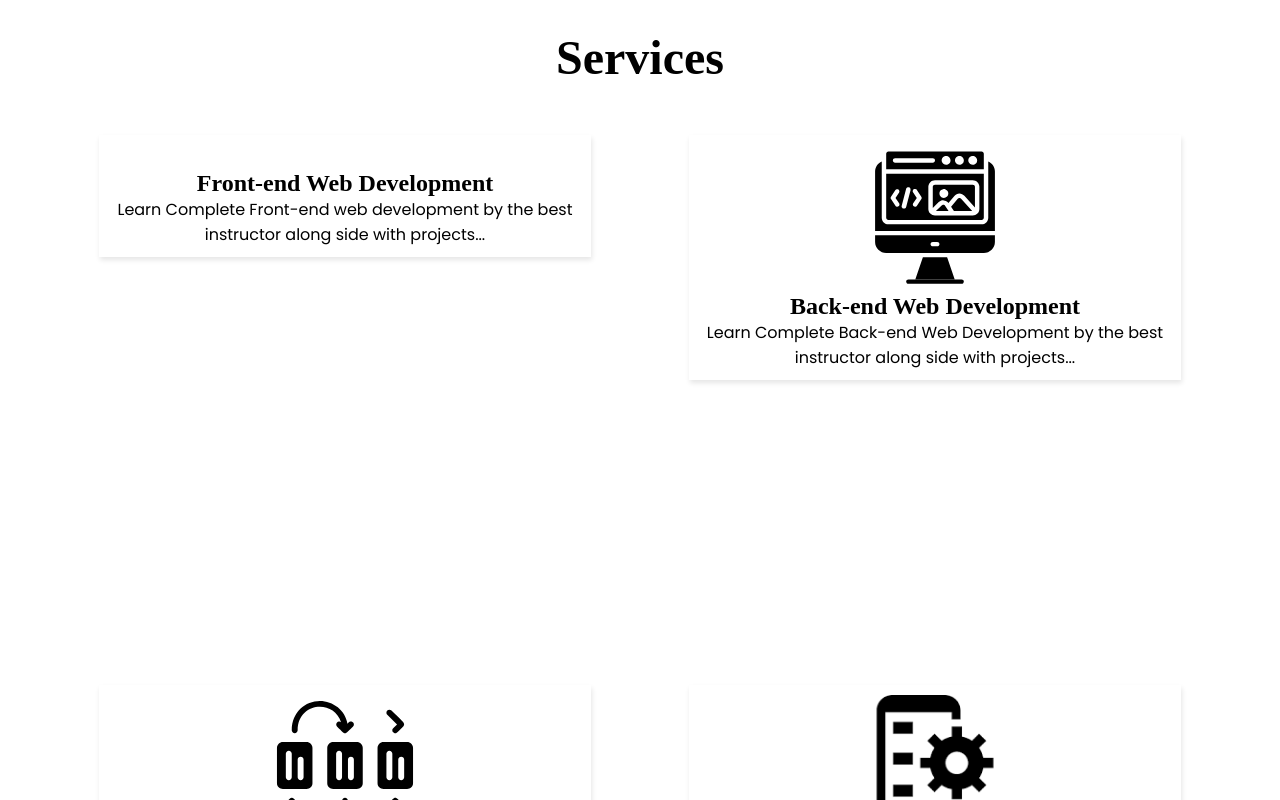
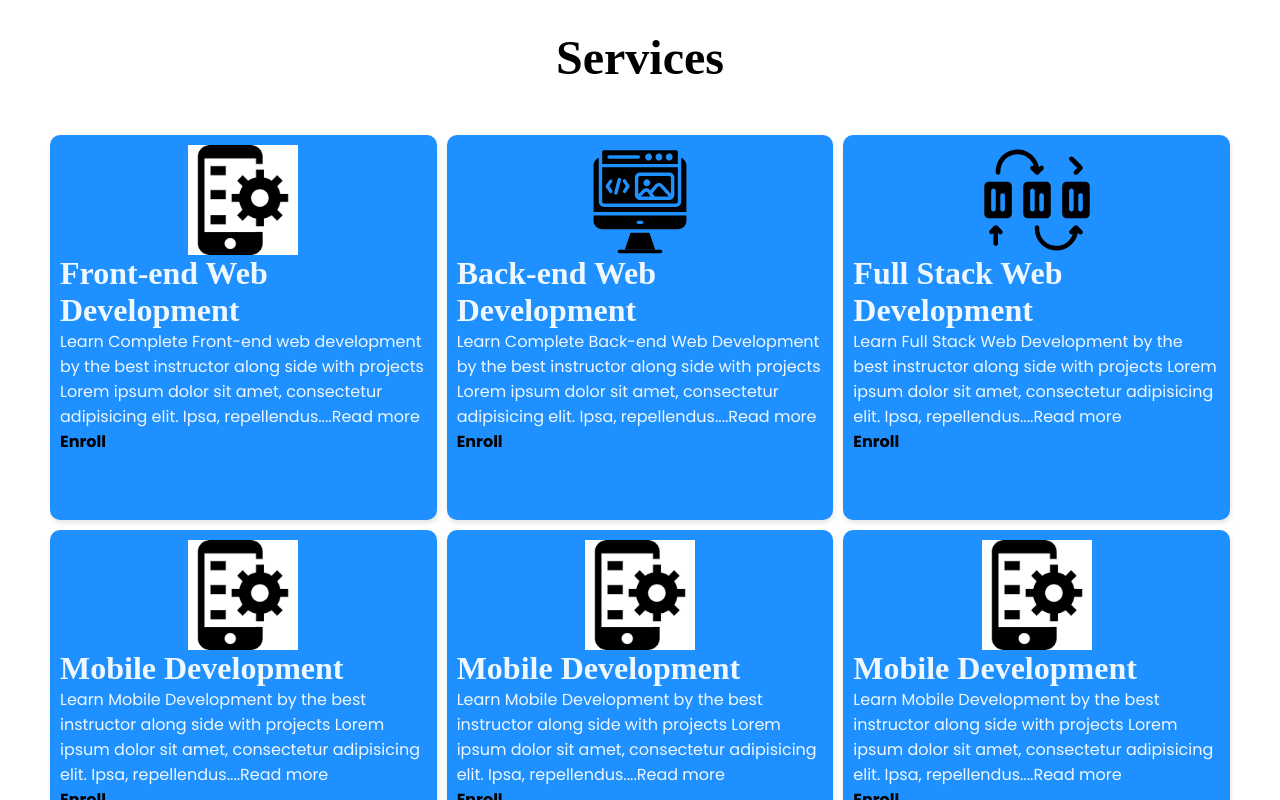
Before and after one commit to Adedayoke/TechFacilitators, a React (Create React App) app: page / in a window 1280 px wide. Shown: the part 940-1740 px from the top of the page. Built offline with nearby package versions, Linux system fonts and the light colour scheme; the HTML template or start-up script is replaced by a standard one; a web font is replaced by a local one.

Commit message:
homepage modification

```diff
--- a/src/App.js
+++ b/src/App.js
@@ -1,11 +1,20 @@
 import Homepage from './pages/Homepage';
-import './styles/index.css'
+import Pricing from './pages/Pricing';
+import Product_pricing from './pages/Product_pricing';
+import './styles/index.css';
+import { BrowserRouter, Routes, Route } from 'react-router-dom';
 
 
 function App() {
   return (
     <div className="App">
-      <Homepage />
+      <BrowserRouter>
+        <Routes>
+          <Route path='/' element={<Homepage />} />
+          <Route path='/pricing' element={<Pricing />} />
+          <Route path='/pricing/:id' element={<Product_pricing />} />
+        </Routes>
+      </BrowserRouter>
     </div>
   );
 }
--- a/src/pages/Homepage.jsx
+++ b/src/pages/Homepage.jsx
@@ -1,66 +1,95 @@
-import React from 'react';
-import Navbar from '../components/Navbar';
-import Typing_text from '../components/Typing_text';
-import Slider from '../components/Slider';
-import image1 from '../images/mobile.png';
-import image2 from '../images/Backend.svg';
-import image3 from '../images/Product_Management.svg';
-
+import React from "react";
+import Navbar from "../components/Navbar";
+import Typing_text from "../components/Typing_text";
+import Slider from "../components/Slider";
+import image1 from "../images/mobile.png";
+import image2 from "../images/Backend.svg";
+import image3 from "../images/Product_Management.svg";
+import { Link } from "react-router-dom";
 
 const Homepage = () => {
   const cardContent = [
     {
       name: "Front-end Web Development",
-            content: "Learn Complete Front-end web development by the  best instructor along side with projects...",
-            imageUrl: ""
+      content:
+        "Learn Complete Front-end web development by the  best instructor along side with projects Lorem ipsum dolor sit amet, consectetur adipisicing elit. Ipsa, repellendus....Read more",
+      imageUrl: image1,
+      id: 1
     },
     {
       name: "Back-end Web Development",
-            content: "Learn Complete Back-end Web Development by the  best instructor along side with projects...",
-            imageUrl: image2
+      content:
+        "Learn Complete Back-end Web Development by the  best instructor along side with projects Lorem ipsum dolor sit amet, consectetur adipisicing elit. Ipsa, repellendus....Read more",
+      imageUrl: image2,
+      id: 2
     },
     {
       name: "Full Stack Web Development",
-            content: "Learn Full Stack Web Development by the  best instructor along side with projects...",
-            imageUrl: image3
+      content:
+        "Learn Full Stack Web Development by the  best instructor along side with projects Lorem ipsum dolor sit amet, consectetur adipisicing elit. Ipsa, repellendus....Read more",
+      imageUrl: image3,
+      id: 3
     },
     {
       name: "Mobile Development",
-            content: "Learn Mobile Development by the  best instructor along side with projects...",
-            imageUrl: image1
+      content:
+        "Learn Mobile Development by the  best instructor along side with projects Lorem ipsum dolor sit amet, consectetur adipisicing elit. Ipsa, repellendus....Read more",
+      imageUrl: image1,
+      id: 4
     },
-    ]
+    {
+      name: "Mobile Development",
+      content:
+        "Learn Mobile Development by the  best instructor along side with projects Lorem ipsum dolor sit amet, consectetur adipisicing elit. Ipsa, repellendus....Read more",
+      imageUrl: image1,
+      id: 5
+    },
+    {
+      name: "Mobile Development",
+      content:
+        "Learn Mobile Development by the  best instructor along side with projects Lorem ipsum dolor sit amet, consectetur adipisicing elit. Ipsa, repellendus....Read more",
+      imageUrl: image1,
+      id: 6
+    },
+    {
+      name: "Mobile Development",
+      content:
+        "Learn Mobile Development by the  best instructor along side with projects Lorem ipsum dolor sit amet, consectetur adipisicing elit. Ipsa, repellendus....Read more",
+      imageUrl: image1,
+      id: 7
+    },
+  ];
 
   return (
-    <div className='homePage'>
+    <div className="homePage">
       <Navbar />
       <Typing_text />
       <Slider />
-        <section className='homePage-cont'>
-            <h1><span>Services</span></h1>
-            <div className='homePage-cont_body'>
+      <section className="homePage-cont">
+        <h1>
+          <span>Services</span>
+        </h1>
+        <div className="homePage-cont_body">
           <div className="gridCont">
-                {
-                    cardContent.map((item)=>{
+            {cardContent.map((item) => {
               return (
-                        <div className="col-12-xs col-7-sm col-5-lg">
+                <div className="card_col">
                   <div className="gridCont--card">
                     <img src={item.imageUrl} alt="" />
                     <h1>{item.name}</h1>
                     <p>{item.content}</p>
+                    <div className="enrollBtn_class">
+                        <span><Link to={`/pricing/${item.id}`}>Enroll</Link></span>
                     </div>
                   </div>
-                        )
-
-                        }
-
-                    )
-                }
+                </div>
+              );
+            })}
           </div>
         </div>
       </section>
     </div>
-  )
-}
+  );
+};
 
 export default Homepage;
--- /dev/null
+++ b/src/pages/Pricing.jsx
@@ -0,0 +1,9 @@
+import React from 'react';
+
+const Pricing = () => {
+  return (
+    <div>Pricing</div>
+  )
+}
+
+export default Pricing
--- /dev/null
+++ b/src/pages/Product_pricing.jsx
@@ -0,0 +1,9 @@
+import React from 'react'
+
+const Product_pricing = () => {
+  return (
+    <div>Product_pricing</div>
+  )
+}
+
+export default Product_pricing
--- a/src/styles/index.css
+++ b/src/styles/index.css
@@ -326,35 +326,52 @@ img {
 }
 
 .homePage-cont {
+  background-color: rgba(255, 255, 255, 0.9294117647);
   text-align: center;
   padding-top: 50px;
+  color: rgba(255, 255, 255, 0.9294117647);
 }
 .homePage-cont h1 {
   font-family: "Cormorant Upright", serif;
   font-weight: 700;
+  font-size: 2rem;
 }
 .homePage-cont h1 span {
   font-size: 3rem;
+  color: #000000;
 }
 .homePage-cont_body {
+  text-align: left;
   height: 150vh;
   display: flex;
   align-items: center;
   justify-content: center;
   padding: 50px;
+  overflow-y: auto;
 }
 .homePage-cont_body .gridCont {
   height: 100%;
-  display: flex;
-  justify-content: space-between;
-  flex-flow: row wrap;
+  display: grid;
+  grid-gap: 10px;
 }
 .homePage-cont_body .gridCont--card {
+  border-radius: 10px;
   box-shadow: 1px 3px 5px rgba(0, 0, 0, 0.1);
   padding: 10px;
+  background-color: #1e90ff;
+  height: 100%;
 }
 .homePage-cont_body .gridCont--card img {
   width: 30%;
+  margin: 0 auto;
+  display: block;
+}
+.homePage-cont_body .gridCont--card .enrollBtn_class {
+  color: black;
+  font-weight: 700;
+}
+.homePage-cont_body .gridCont--card .enrollBtn_class span {
+  cursor: pointer;
 }
 
 @media (min-width: 0) {
@@ -373,13 +390,24 @@ img {
     line-height: 2rem;
     margin-bottom: 2rem;
   }
+  .homePage-cont_body .gridCont {
+    grid-template-columns: 1fr;
+  }
 }
 @media (min-width: 480px) {
-  .homePage_body {
-    padding: 50px 80px;
+  .homePage-cont_body {
+    padding: 10px;
   }
-  .homePage_body .gridCont--card {
-    margin: 0 auto;
+  .homePage-cont_body .gridCont {
+    grid-template-columns: repeat(2, 1fr);
+  }
+}
+@media (min-width: 760px) {
+  .homePage-cont_body {
+    padding: 50px;
+  }
+  .homePage-cont_body .gridCont {
+    grid-template-columns: repeat(2, 1fr);
   }
 }
 @media (min-width: 960px) {
@@ -398,340 +426,10 @@ img {
     line-height: 2.5rem;
     margin-bottom: 2.5rem;
   }
-}
-.container {
-  width: 100%;
-  max-width: 1200px;
-  box-sizing: border-box;
-  margin: 0 auto;
-  padding: 0 20px;
-}
-
-.row {
-  display: flex;
-  flex-flow: row wrap;
-}
-
-@media (min-width: 0) {
-  .col-1-xs {
-    margin: 0 auto;
-    box-sizing: border-box;
-    flex-grow: 0;
-    width: 8.3333333333%;
+  .homePage-cont_body {
+    padding: 50px;
   }
-  .col-2-xs {
-    margin: 0 auto;
-    box-sizing: border-box;
-    flex-grow: 0;
-    width: 16.6666666667%;
-  }
-  .col-3-xs {
-    margin: 0 auto;
-    box-sizing: border-box;
-    flex-grow: 0;
-    width: 25%;
-  }
-  .col-4-xs {
-    margin: 0 auto;
-    box-sizing: border-box;
-    flex-grow: 0;
-    width: 33.3333333333%;
-  }
-  .col-5-xs {
-    margin: 0 auto;
-    box-sizing: border-box;
-    flex-grow: 0;
-    width: 41.6666666667%;
-  }
-  .col-6-xs {
-    margin: 0 auto;
-    box-sizing: border-box;
-    flex-grow: 0;
-    width: 50%;
-  }
-  .col-7-xs {
-    margin: 0 auto;
-    box-sizing: border-box;
-    flex-grow: 0;
-    width: 58.3333333333%;
-  }
-  .col-8-xs {
-    margin: 0 auto;
-    box-sizing: border-box;
-    flex-grow: 0;
-    width: 66.6666666667%;
-  }
-  .col-9-xs {
-    margin: 0 auto;
-    box-sizing: border-box;
-    flex-grow: 0;
-    width: 75%;
-  }
-  .col-10-xs {
-    margin: 0 auto;
-    box-sizing: border-box;
-    flex-grow: 0;
-    width: 83.3333333333%;
-  }
-  .col-11-xs {
-    margin: 0 auto;
-    box-sizing: border-box;
-    flex-grow: 0;
-    width: 91.6666666667%;
-  }
-  .col-12-xs {
-    margin: 0 auto;
-    box-sizing: border-box;
-    flex-grow: 0;
-    width: 100%;
-  }
-}
-@media (min-width: 480px) {
-  .col-1-sm {
-    box-sizing: border-box;
-    flex-grow: 0;
-    width: 8.3333333333%;
-  }
-  .col-2-sm {
-    box-sizing: border-box;
-    flex-grow: 0;
-    width: 16.6666666667%;
-  }
-  .col-3-sm {
-    box-sizing: border-box;
-    flex-grow: 0;
-    width: 25%;
-  }
-  .col-4-sm {
-    box-sizing: border-box;
-    flex-grow: 0;
-    width: 33.3333333333%;
-  }
-  .col-5-sm {
-    box-sizing: border-box;
-    flex-grow: 0;
-    width: 41.6666666667%;
-  }
-  .col-6-sm {
-    box-sizing: border-box;
-    flex-grow: 0;
-    width: 50%;
-  }
-  .col-7-sm {
-    margin: 0 auto;
-    box-sizing: border-box;
-    flex-grow: 0;
-    width: 58.3333333333%;
-  }
-  .col-8-sm {
-    box-sizing: border-box;
-    flex-grow: 0;
-    width: 66.6666666667%;
-  }
-  .col-9-sm {
-    box-sizing: border-box;
-    flex-grow: 0;
-    width: 75%;
-  }
-  .col-10-sm {
-    box-sizing: border-box;
-    flex-grow: 0;
-    width: 83.3333333333%;
-  }
-  .col-11-sm {
-    box-sizing: border-box;
-    flex-grow: 0;
-    width: 91.6666666667%;
-  }
-  .col-12-sm {
-    box-sizing: border-box;
-    flex-grow: 0;
-    width: 100%;
-  }
-}
-@media (min-width: 760px) {
-  .col-1-md {
-    box-sizing: border-box;
-    flex-grow: 0;
-    width: 8.3333333333%;
-  }
-  .col-2-md {
-    box-sizing: border-box;
-    flex-grow: 0;
-    width: 16.6666666667%;
-  }
-  .col-3-md {
-    box-sizing: border-box;
-    flex-grow: 0;
-    width: 25%;
-  }
-  .col-4-md {
-    box-sizing: border-box;
-    flex-grow: 0;
-    width: 33.3333333333%;
-  }
-  .col-5-md {
-    box-sizing: border-box;
-    flex-grow: 0;
-    width: 41.6666666667%;
-  }
-  .col-6-md {
-    box-sizing: border-box;
-    flex-grow: 0;
-    width: 50%;
-  }
-  .col-7-md {
-    box-sizing: border-box;
-    flex-grow: 0;
-    width: 58.3333333333%;
-  }
-  .col-8-md {
-    box-sizing: border-box;
-    flex-grow: 0;
-    width: 66.6666666667%;
-  }
-  .col-9-md {
-    box-sizing: border-box;
-    flex-grow: 0;
-    width: 75%;
-  }
-  .col-10-md {
-    box-sizing: border-box;
-    flex-grow: 0;
-    width: 83.3333333333%;
-  }
-  .col-11-md {
-    box-sizing: border-box;
-    flex-grow: 0;
-    width: 91.6666666667%;
-  }
-  .col-12-md {
-    box-sizing: border-box;
-    flex-grow: 0;
-    width: 100%;
-  }
-}
-@media (min-width: 960px) {
-  .col-1-lg {
-    box-sizing: border-box;
-    flex-grow: 0;
-    width: 8.3333333333%;
-  }
-  .col-2-lg {
-    box-sizing: border-box;
-    flex-grow: 0;
-    width: 16.6666666667%;
-  }
-  .col-3-lg {
-    box-sizing: border-box;
-    flex-grow: 0;
-    width: 25%;
-  }
-  .col-4-lg {
-    box-sizing: border-box;
-    flex-grow: 0;
-    width: 33.3333333333%;
-  }
-  .col-5-lg {
-    box-sizing: border-box;
-    flex-grow: 0;
-    width: 41.6666666667%;
-  }
-  .col-6-lg {
-    box-sizing: border-box;
-    flex-grow: 0;
-    width: 50%;
-  }
-  .col-7-lg {
-    box-sizing: border-box;
-    flex-grow: 0;
-    width: 58.3333333333%;
-  }
-  .col-8-lg {
-    box-sizing: border-box;
-    flex-grow: 0;
-    width: 66.6666666667%;
-  }
-  .col-9-lg {
-    box-sizing: border-box;
-    flex-grow: 0;
-    width: 75%;
-  }
-  .col-10-lg {
-    box-sizing: border-box;
-    flex-grow: 0;
-    width: 83.3333333333%;
-  }
-  .col-11-lg {
-    box-sizing: border-box;
-    flex-grow: 0;
-    width: 91.6666666667%;
-  }
-  .col-12-lg {
-    box-sizing: border-box;
-    flex-grow: 0;
-    width: 100%;
-  }
-}
-@media (min-width: 1200px) {
-  .col-1-xl {
-    box-sizing: border-box;
-    flex-grow: 0;
-    width: 8.3333333333%;
-  }
-  .col-2-xl {
-    box-sizing: border-box;
-    flex-grow: 0;
-    width: 16.6666666667%;
-  }
-  .col-3-xl {
-    box-sizing: border-box;
-    flex-grow: 0;
-    width: 25%;
-  }
-  .col-4-xl {
-    box-sizing: border-box;
-    flex-grow: 0;
-    width: 33.3333333333%;
-  }
-  .col-5-xl {
-    box-sizing: border-box;
-    flex-grow: 0;
-    width: 41.6666666667%;
-  }
-  .col-6-xl {
-    box-sizing: border-box;
-    flex-grow: 0;
-    width: 50%;
-  }
-  .col-7-xl {
-    box-sizing: border-box;
-    flex-grow: 0;
-    width: 58.3333333333%;
-  }
-  .col-8-xl {
-    box-sizing: border-box;
-    flex-grow: 0;
-    width: 66.6666666667%;
-  }
-  .col-9-xl {
-    box-sizing: border-box;
-    flex-grow: 0;
-    width: 75%;
-  }
-  .col-10-xl {
-    box-sizing: border-box;
-    flex-grow: 0;
-    width: 83.3333333333%;
-  }
-  .col-11-xl {
-    box-sizing: border-box;
-    flex-grow: 0;
-    width: 91.6666666667%;
-  }
-  .col-12-xl {
-    box-sizing: border-box;
-    flex-grow: 0;
-    width: 100%;
+  .homePage-cont_body .gridCont {
+    grid-template-columns: repeat(3, 1fr);
   }
 }/*# sourceMappingURL=index.css.map */
--- a/src/styles/styles_pages/_homePage.scss
+++ b/src/styles/styles_pages/_homePage.scss
@@ -1,32 +1,48 @@
 .homePage{
 
     &-cont{
+        background-color: $primary-color;
         text-align: center;
         padding-top: 50px ;
+        color: $primary-color;
         h1{
             font-family: "Cormorant Upright", serif;
             font-weight: 700;
+            font-size: $base-font-size * 2;
             span{
                 font-size: $base-font-size * 3;
+                color: $tertiary-color;
             }
         }
         &_body {
+            text-align: left;
             height: 150vh;
             display: flex;
             align-items: center;
             justify-content: center;
             padding: 50px;
+            overflow-y: auto;
             .gridCont{
                 height: 100%;
-                display: flex;
-                justify-content: space-between;
-                flex-flow: row wrap;
+                display: grid;
+                grid-gap: 10px;
                 &--card {
+                    border-radius: 10px;
                     box-shadow: $box-shadow;
                     padding: 10px;
+                    background-color: $secondary-color;
+                    height: 100%;
                     img{
                         width: 30%;
-
+                        margin: 0 auto;
+                        display: block;
+                    }
+                    .enrollBtn_class{
+                        color: black;
+                        font-weight: 700;
+                        span{
+                            cursor: pointer;
+                        }
                     }
                 }
             }
```
Also changed, not shown: src/components/Navbar.jsx (+2 -2 lines), src/styles/_grid.scss (+65 -65 lines), src/styles/_responsiveness.scss (+44 -5 lines), 1 other file (tests, documents, lock files or other folders). Lines whose indentation alone changed are shown as unchanged.
